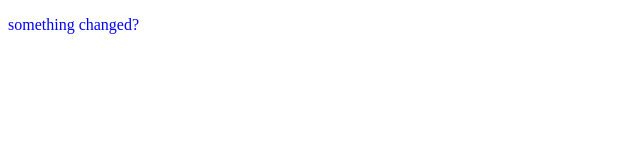
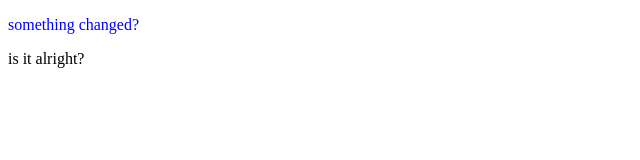
Before and after one commit to fcsn/git-tutorial, a plain HTML site: page index.html in a window 1280 px wide. Shown: the full height of the page, 0-640 px from the left. Drawn offline with Linux system fonts and the light colour scheme.

Commit message:
add tag in index.html

```diff
--- a/index.html
+++ b/index.html
@@ -9,5 +9,6 @@
 </head>
 <body>
   <p id="greetings">something changed?</p>
+  <p>is it alright?</p>
 </body>
 </html>
```
